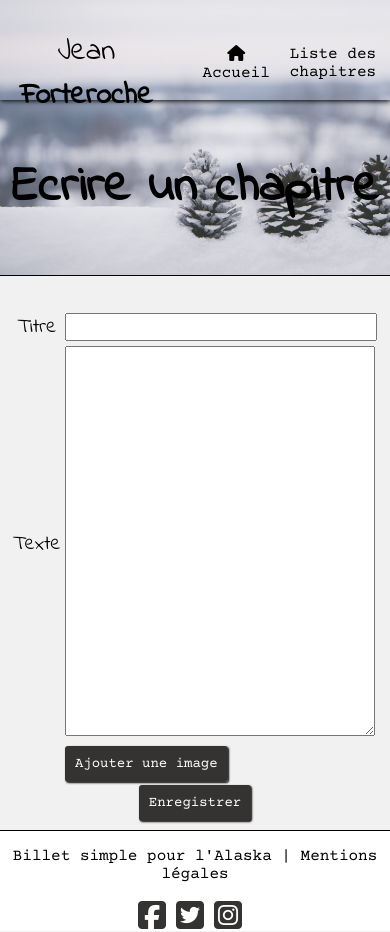
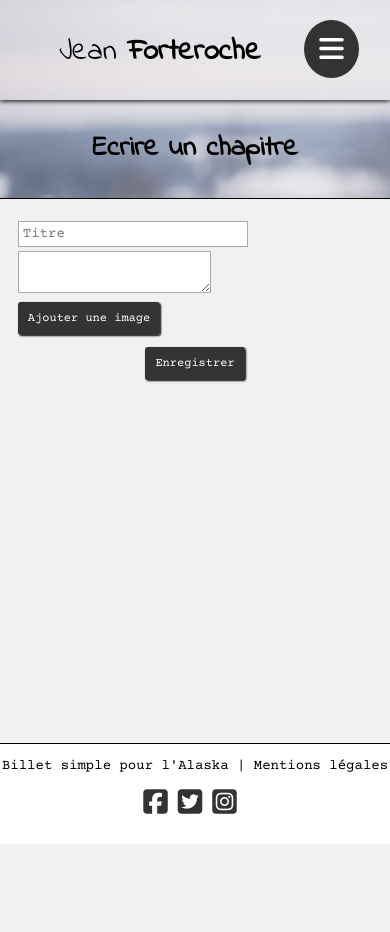
Before and after one commit to romanovitch-nicolas/projet4, a PHP site: the page made by views/backend/adminNewPostView.php in a window 390 px wide. After the commit the page ends 844 px from the top, so only its background shows below. Run offline with PHP 8.4, Linux system fonts and the light colour scheme; the template is opened without the code that fills it, so the values that code supplies are empty; the visitor is signed in with stand-in values (Sample User, id 1); some libraries are stand-ins or nearby versions.

Commit message:
Responsive

```diff
--- a/public/css/style.css
+++ b/public/css/style.css
@@ -50,6 +50,7 @@ label
 table
 {
 	margin: auto;
+	max-width: 95%;
 }
 
 h1, h2, label
@@ -65,12 +66,14 @@ form
 input, textarea
 {
 	font-family: 'Courier Prime', monospace, sans-serif;
+	padding: 4px;
+	font-size: 14px;
+	-webkit-appearance: none;
+	border: 1px solid #A9A9A9;
 }
 
-input[type="text"], input[type="email"], input[type="password"], textarea
+input[type="text"], input[type="email"], input[type="password"]
 {
-	padding: 4px;
-	font-size: 14px;
 	width: 300px;
 }
 
@@ -92,6 +95,7 @@ input[type="submit"]
 
 .button
 {
+	font-size: 14px;
 	padding: 10px;
 	line-height: 250%;
 	background-color: #353232;
@@ -100,7 +104,7 @@ input[type="submit"]
 	box-shadow: 1px 1px 2px #000;
 	border: none;
 	cursor: pointer;
-	font-size: 14px;
+	white-space: nowrap;
 }
 
 .date
@@ -111,7 +115,7 @@ input[type="submit"]
 
 .invisible
 {
-	display: none;
+	display: none !important;
 }
 
 .return
@@ -123,6 +127,11 @@ input[type="submit"]
 .red
 {
 	color: #F00;
+}
+
+::placeholder
+{
+	visibility: hidden;
 }
 
 
@@ -138,7 +147,7 @@ header
 	left: 0;
 	right: 0;
 	top: 0;
-	z-index: 1;
+	z-index: 2;
 }
 
 .logo
@@ -146,7 +155,17 @@ header
 	font-family: 'Indie Flower', 'Courier Prime', monospace, sans-serif;
 	font-size: 30px;
 	width: 350px;
-	margin-left: 20px;
+	margin-left: 15px;
+}
+
+#burger
+{
+	display: none;
+	padding: 15px;
+	border-radius: 50%;
+	background-color: #353232;
+	color: #FFF;
+	cursor: pointer;
 }
 
 nav
@@ -178,9 +197,15 @@ nav a:hover
 	font-weight: bold;
 }
 
+.dropmenu span:hover
+{
+	font-weight: bold;
+	cursor: pointer;
+}
+
 .submenu
 {
-	display: none;
+	display: block;
 	padding-inline-start: 0;
 	text-align: left;
 	position: relative;
@@ -205,11 +230,6 @@ nav a:hover
 {
 	border-radius: 0px 0px 3px 3px;
 	border: none;
-}
-
-.dropmenu:hover .submenu
-{
-	display: block;
 }
 
 
@@ -246,7 +266,7 @@ footer i
 .homedescription
 {
 	position: absolute;
-	top: 25%;
+	top: 30%;
 	left: 1%;
 	right: 1%;
 }
@@ -398,7 +418,7 @@ footer i
 
 #postcomments textarea
 {
-	width: 302px;
+	width: 300px;
 	height: 100px;
 	line-height: 150%;
 }
@@ -437,7 +457,7 @@ footer i
 
 #contact textarea
 {
-	width: 302px;
+	width: 300px;
 	height: 150px;
 	line-height: 150%;
 }
@@ -453,11 +473,6 @@ footer i
 #newpost tr td:last-child
 {
 	text-align: left;
-}
-
-#post
-{
-	height: 380px;
 }
 
 #tinymce
@@ -508,6 +523,7 @@ footer i
 #adminposts table
 {
 	border-collapse: collapse;
+	margin-top: 10px;
 	margin-bottom: 33px;
 }
 
@@ -561,6 +577,11 @@ footer i
 #adminposts i
 {
 	color: #353232;
+}
+
+i.fas.fa-pen
+{
+	color: #FFF !important;
 }
 
 
@@ -720,3 +741,326 @@ footer i
 {
 	margin-left: 10px;
 }
+
+
+	/* Keyframes */
+
+@keyframes header-color {
+	0% {
+  		background-color: transparent;
+	}
+	100% {
+    	background-color: #FFF;
+	}
+}
+
+
+	/* Breakpoint */
+
+@media all and (max-width: 1024px)		/* Petites résolutions, Tablettes */
+{
+	/* Menu de Navigation */
+
+	nav
+	{
+		position: absolute;
+		right: 8%;
+		top: 85px;
+		width: initial;
+		box-shadow: 0px 1px 5px;
+		border-radius: 3px 3px 3px 3px;
+	}
+
+	nav ul, nav ul div
+	{
+	    flex-direction: column;
+	    padding: 0;
+		margin: 0;
+	}
+
+	nav ul li
+	{
+		border-bottom: 1px solid #BEBEBE;
+		background-color: #FFF;
+		padding: 10px;
+		margin: 0;
+	}
+
+	.submenu
+	{
+		position: initial;
+		box-shadow: none;
+		text-align: center;
+	}
+
+	.submenu li
+	{
+		padding: 4px;
+	}
+
+	.submenu li:first-child
+	{
+		margin-top: 5px;
+	}
+
+	#burger
+	{
+		display: block;
+		margin-left: auto;
+		margin-right: 8%;
+	}
+
+
+	/* Accueil */
+
+	.column
+	{
+		display: block;
+	}
+
+	#author
+	{
+		margin-right: auto;
+	}
+
+	.lastpost
+	{
+		margin-left: auto;
+		margin-right: auto;
+	}
+
+}
+
+
+@media all and (max-width: 768px)		/* Smartphone */
+{
+
+	/* Général */
+
+	body
+	{
+		font-size: 14px;
+	}
+
+	h1
+	{
+		font-size: 28px;
+		background-size: 768px 400px;
+	}
+
+	input[type="text"], input[type="email"], input[type="password"]
+	{
+		width: 220px;
+	}
+
+	.button
+	{
+		font-size: 12px;
+	}
+
+
+	/* Accueil */
+
+	#welcome, #synopsis, #author, #lastpost
+	{
+		padding-bottom: 20px;
+	}
+
+	#welcome
+	{
+		margin-top: 0;
+	}
+
+	.homedescription
+	{
+		position: initial;
+	}
+
+	.homedescription p
+	{
+		position: initial;
+		font-size: 26px;
+	}
+
+	.lastpost
+	{
+		width: 280px;
+	}
+
+	.lastpost .button
+	{
+		margin-right: 0;
+	}
+
+	#author img
+	{
+		float: none;
+		width: 280px;
+	}
+
+	#author p
+	{
+		text-align: center;
+	}
+
+
+	/* Listes des chapitres */
+
+	#postpreview
+	{
+		display: block;
+		border-left: 2px solid #000;
+		padding-left: 15px;
+	}
+
+	#listposts div div:nth-child(2)
+	{
+		border: none;
+		padding: 0;
+	}
+
+
+	/* Chapitre */
+
+	#postcontent div:first-child
+	{
+		text-align: center;
+	}
+
+	#postcomments textarea
+	{
+		width: 220px;
+	}
+
+	#comment p:first-child
+	{
+		display: flex;
+		flex-direction: column;
+	}
+
+
+	/* Contact */
+
+	#contact textarea
+	{
+		width: 220px;
+	}
+
+	#contact input[type="submit"]
+	{
+		margin-left: 0;
+	}
+
+
+	/* Connexion */
+
+	#connect input[type="text"], #connect input[type="password"]
+	{
+		width: 150px;
+	}
+
+
+	/* Gestion des chapitres */
+
+	#adminposts thead
+	{
+		display: none;
+	}
+
+	#adminposts td
+	{
+		display: block;
+		height: 100%;
+	}
+
+	#adminposts td:nth-child(2), #adminposts td:nth-child(3)
+	{
+		max-width: 100%;
+	}
+
+	#adminposts tr
+	{
+		display: block;
+		height: 100%;
+		margin-bottom: 10px;
+		margin-left: auto;
+		margin-right: auto;
+	}
+
+
+	/* Ecrire un chapitre, Modifier un chapitre */
+
+	#newpost table, #editpost table
+	{
+		margin-bottom: 10px;
+		width: 100%;
+	}
+
+	#newpost label, #editpost label
+	{
+		display: none;
+	}
+
+	::placeholder
+	{
+		visibility: visible;
+	}
+
+
+	/* Gestion des commentaires */
+
+	#admincomments thead
+	{
+		display: none;
+	}
+
+	#admincomments td
+	{
+		display: block;
+		height: 100%;
+		text-align: left;
+	}
+
+	#admincomments tr
+	{
+		display: block;
+		height: 100%;
+		margin-bottom: 10px;
+		margin-left: auto;
+		margin-right: auto;
+	}
+
+	#admincomments td:nth-child(2), #admincomments td:nth-child(3), #admincomments td:nth-child(4)
+	{
+		max-width: 100%;
+	}
+
+
+		/* Messagerie */
+
+	#adminmessages thead
+	{
+		display: none;
+	}
+
+	#adminmessages td
+	{
+		display: block;
+		height: 100%;
+		text-align: left;
+	}
+
+	#adminmessages td:last-child
+	{
+		text-align: center;
+	}
+
+	#adminmessages tr
+	{
+		display: block;
+		height: 100%;
+		margin-bottom: 10px;
+		margin-left: auto;
+		margin-right: auto;
+		width: 250px;
+	}
--- a/views/backend/adminCommentsView.php
+++ b/views/backend/adminCommentsView.php
@@ -10,6 +10,7 @@ if($commentExist) {
 
 <section id="admincomments">
 	<table>
+		<thead>
 			<tr>
 				<th>Date et heure</th>
 				<th>Chapitre</th>
@@ -17,6 +18,8 @@ if($commentExist) {
 				<th>Commentaire</th>
 				<th>Action</th>
 			</tr>
+		</thead>
+		<tbody>
 			<?php
 			while ($data = $comments->fetch())
 			{
@@ -39,6 +42,7 @@ if($commentExist) {
 			}
 			$comments->closeCursor();
 			?>
+		</tbody>
 	</table>
 </section>
 
--- a/views/backend/adminMessagesView.php
+++ b/views/backend/adminMessagesView.php
@@ -10,6 +10,7 @@ if($messageExist) {
 
 <section id="adminmessages">
 	<table>
+		<thead>
 			<tr>
 				<th>Date et heure</th>
 				<th>Objet</th>
@@ -17,6 +18,8 @@ if($messageExist) {
 				<th>Email</th>
 				<th>Action</th>
 			</tr>
+		</thead>
+		<tbody>
 			<?php
 			while ($data = $messages->fetch())
 			{
@@ -34,6 +37,7 @@ if($messageExist) {
 			}
 			$messages->closeCursor();
 			?>
+		</tbody>
 	</table>
 </section>
 
--- a/views/backend/adminNewPostView.php
+++ b/views/backend/adminNewPostView.php
@@ -9,7 +9,7 @@
 		<table>
 			<tr>
 				<td><label for="postTitle">Titre</label></td>
-				<td><input type="text" name="postTitle" value ="<?php if (isset($_POST['postTitle'])) { echo $_POST['postTitle']; } ?>" required /></td>
+				<td><input type="text" name="postTitle" value="<?php if (isset($_POST['postTitle'])) { echo $_POST['postTitle']; } ?>" placeholder="Titre" required /></td>
 			</tr>
 			<tr>
 				<td><label for="postContent">Texte</label></td>
--- a/views/backend/adminPostsView.php
+++ b/views/backend/adminPostsView.php
@@ -9,7 +9,9 @@ if($postExist) {
 ?>
 
 <section id="adminposts">
+	<a class="button" href="index.php?action=adminNewPost"><i class="fas fa-pen"></i> Écrire un chapitre</a>
 	<table>
+		<thead>
 			<tr>
 				<th>Date</th>
 				<th>Image</th>
@@ -17,6 +19,8 @@ if($postExist) {
 				<th>Extrait</th>
 				<th>Action</th>
 			</tr>
+		</thead>
+		<tbody>
 			<?php
 			while ($data = $posts->fetch())
 			{
@@ -44,6 +48,7 @@ if($postExist) {
 			}
 			$posts->closeCursor();
 			?>
+		</tbody>
 	</table>
 </section>
 
--- a/views/template.php
+++ b/views/template.php
@@ -24,9 +24,8 @@
             	<li><a href="index.php?action=listPosts">Liste des chapitres</a></li>
             	<li><a href="index.php?action=contact">Contact</a></li></div>
                 <?php if (isset($_SESSION['login']) OR isset($_COOKIE['login'])) { ?>
-                    <div><li class="dropmenu"><a href="#">Espace Administrateur ▼</a>
-                        <ul class="submenu">
-                            <li><a href="index.php?action=adminNewPost">Écrire un chapitre</a></li>
+                    <div><li class="dropmenu"><span>Espace Administrateur ▼</span>
+                        <ul class="submenu invisible">
                             <li><a href="index.php?action=adminPosts">Gérer les chapitres</a></li>
                             <li><a href="index.php?action=adminComments">Gérer les commentaires</a></li>
                             <li><a href="index.php?action=adminMessages">Messagerie</a></li>
@@ -38,6 +37,7 @@
                 <?php } ?>
             </ul>
         </nav>
+        <i id="burger" class="fas fa-bars fa-2x"></i>
     </header>
 
     <body>
```
Also changed, not shown: views/frontend/postView.php (+5 -4 lines), public/js/app.js, views/frontend/listPostsView.php (line endings or trailing spaces). Lines whose indentation alone changed are shown as unchanged.
